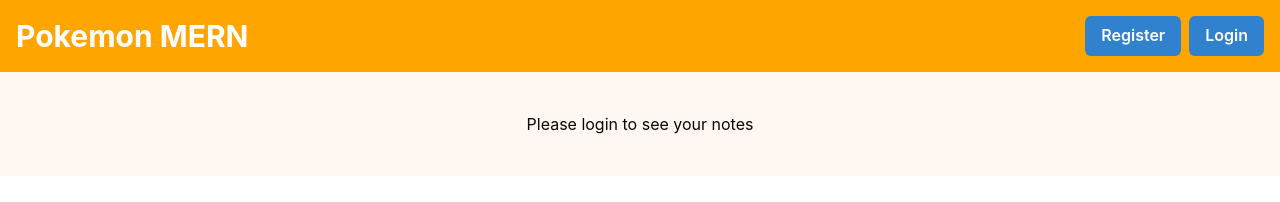
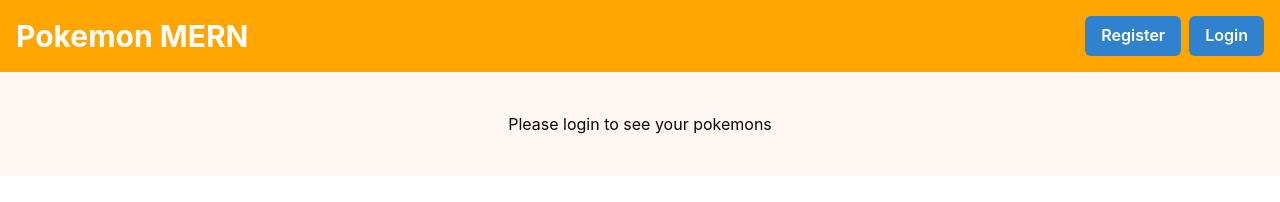
Before and after one commit to Faahm/pokemon-mern, a React (Create React App) app in the folder client/: page / in a window 1280 px wide. Shown: the top 202 px of the page. Built offline with nearby package versions, Linux system fonts and the light colour scheme; no server answers.

Commit message:
display component for logged out users

```diff
--- a/client/src/components/PokemonsPageLoggedOutView.tsx
+++ b/client/src/components/PokemonsPageLoggedOutView.tsx
@@ -1,5 +1,5 @@
 const PokemonsPageLoggedOutView = () => {
-  return <div>Please login to see your notes</div>;
+  return <div>Please login to see your pokemons</div>;
 };
 
 export default PokemonsPageLoggedOutView;
```
